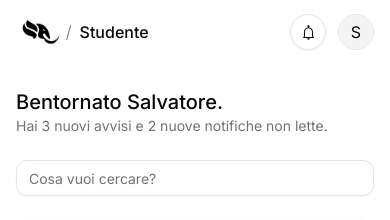
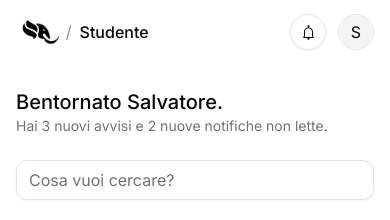
Before and after one commit to arscslvt/unict, a Next.js app: page / in a window 390 px wide. Shown: the top 220 px of the page. Built offline with nearby package versions, Linux system fonts and the light colour scheme.

Commit message:
[EDIT] Input text size to 16px for mobile devices

```diff
--- a/components/search.tsx
+++ b/components/search.tsx
@@ -33,7 +33,7 @@ export default function Search() {
     <div ref={ref}>
       <Input
         placeholder="Cosa vuoi cercare?"
-        className="lg:min-w-64"
+        className="lg:min-w-64 text-[16px] h-10 sm:h-9 sm:text-sm"
         onFocus={() => setFocused(true)}
       />
       <AnimatePresence>
```
